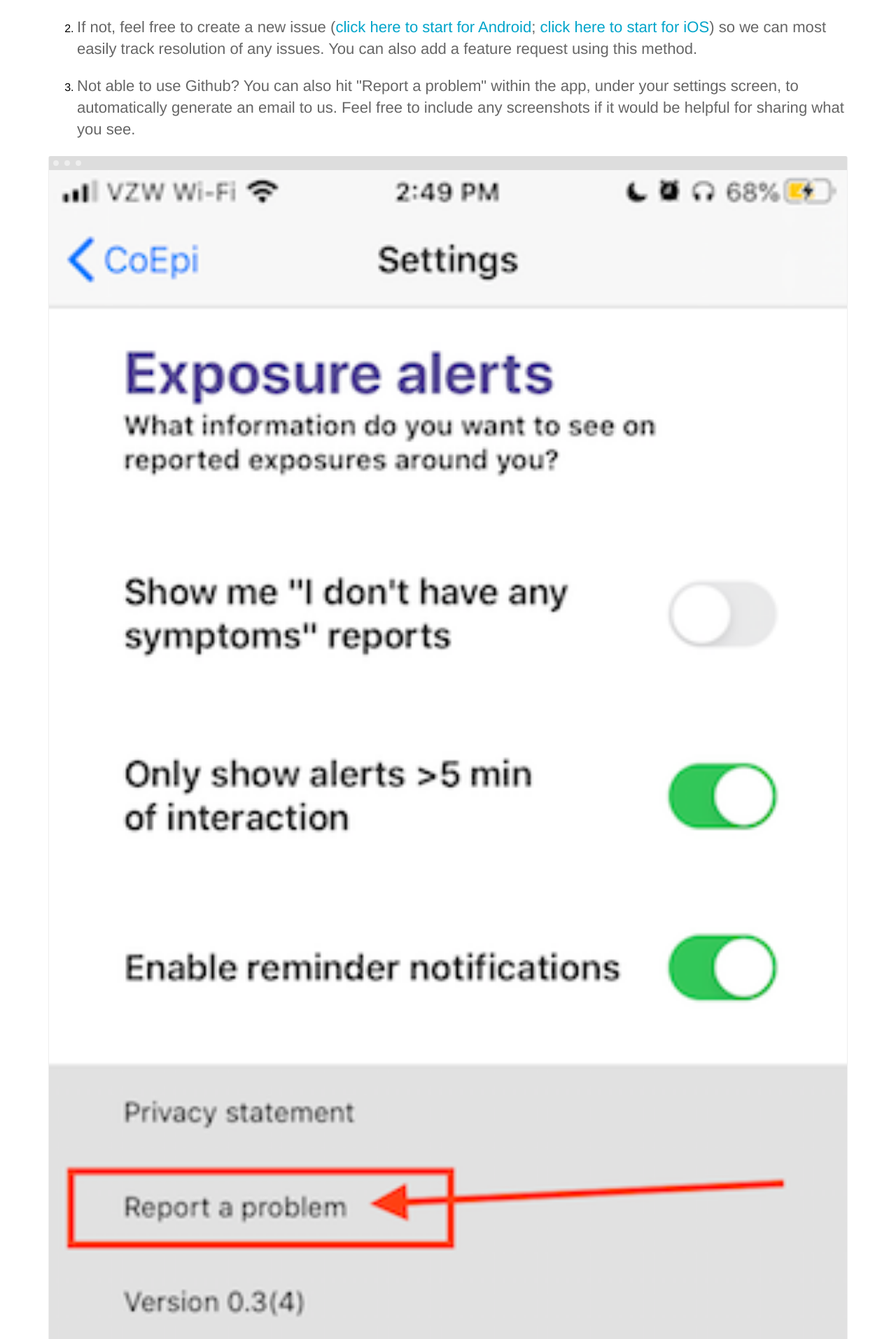
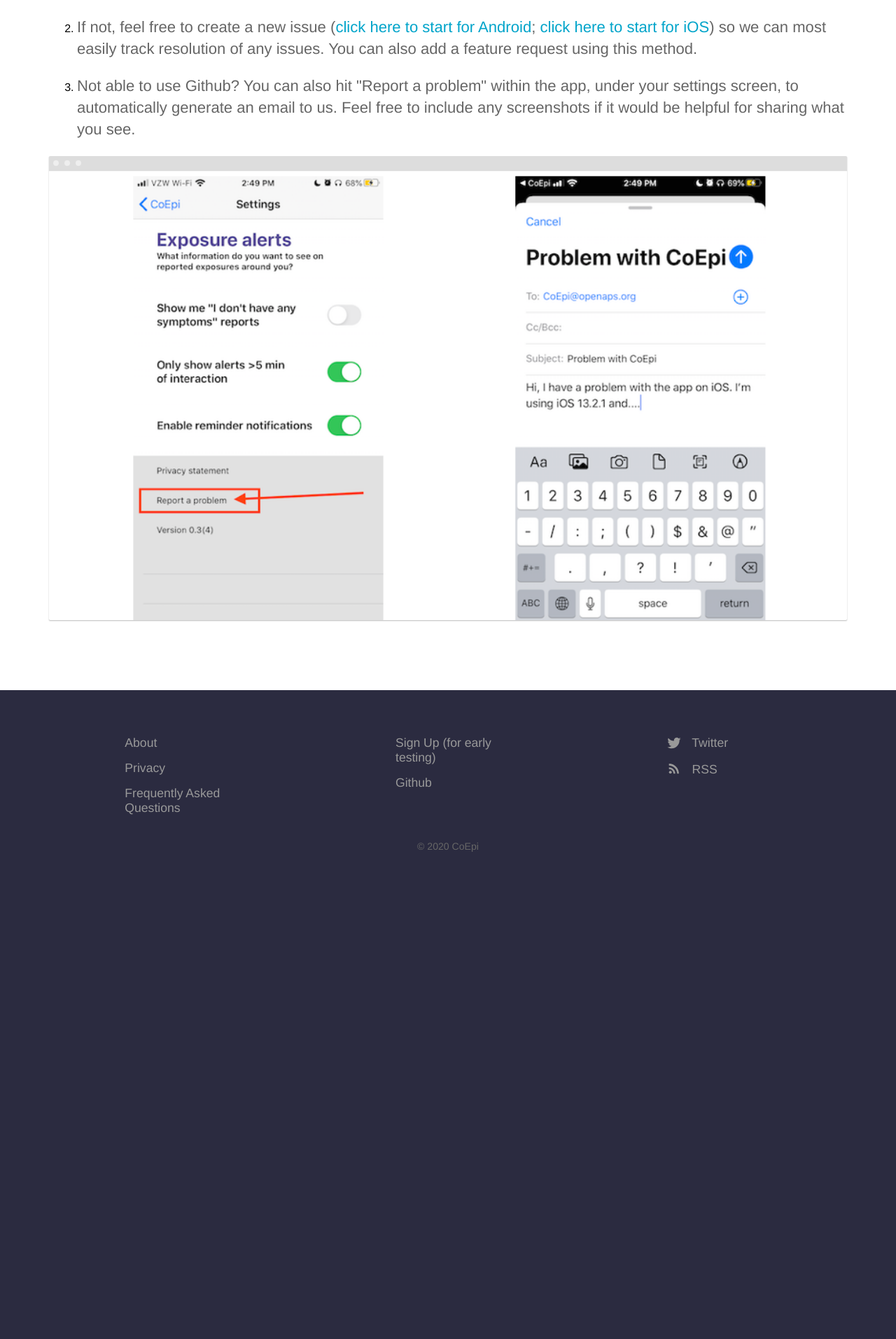
Before and after one commit to Co-Epi/website, a Jekyll site: the page built from support.html, in a window 1280 px wide. Shown: the part 326-2239 px from the top of the page at 70% size. Built offline with Jekyll 4.4.1, drawn with Linux system fonts in a browser that asks for light colours; after the commit the page ends 1596 px from its top, so only the background shows below that.

Commit message:
single image for generating email from app

```diff
--- a/support.html
+++ b/support.html
@@ -11,5 +11,4 @@
 <li><p>Not able to use Github? You can also hit &quot;Report a problem&quot; within the app, under your settings screen, to automatically generate an email to us. Feel free to include any screenshots if it would be helpful for sharing what you see. </p>
 </li>
 </ol>
-<p><img src="{{ site.baseurl }}/images/HowToGenerateSupportEmail_CoEpi.PNG" alt="How to generate a support email in the app" width="300" height="533" class="screenshot editable"/></p>
-<p><img src="{{ site.baseurl }}/images/GenerateSupportEmail_CoEpi.PNG" alt="Example support email in the app" width="300" height="533"/></p>
+<p><img src="{{ site.baseurl }}/images/HowToGenerateEmailFromApp_CoEpi.png" alt="How to generate a support email in the app" class="screenshot editable"/></p>
```
